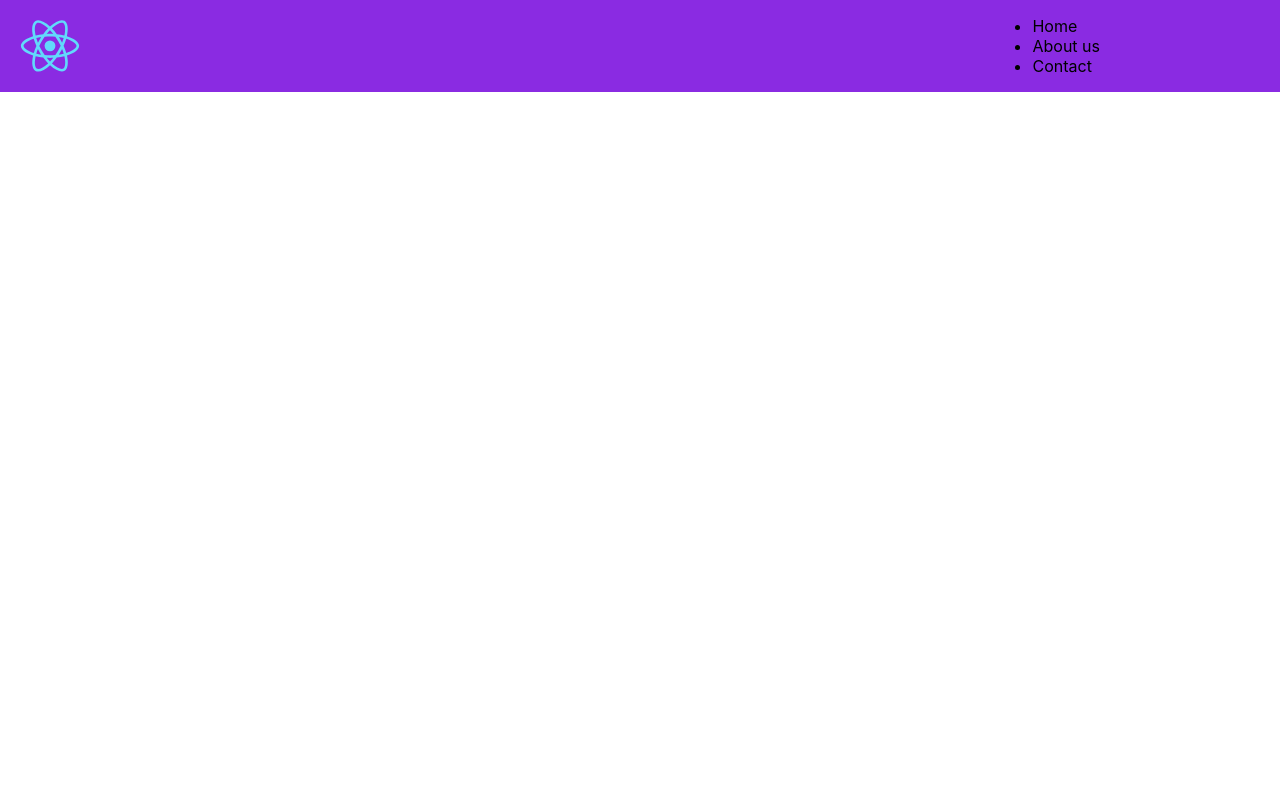
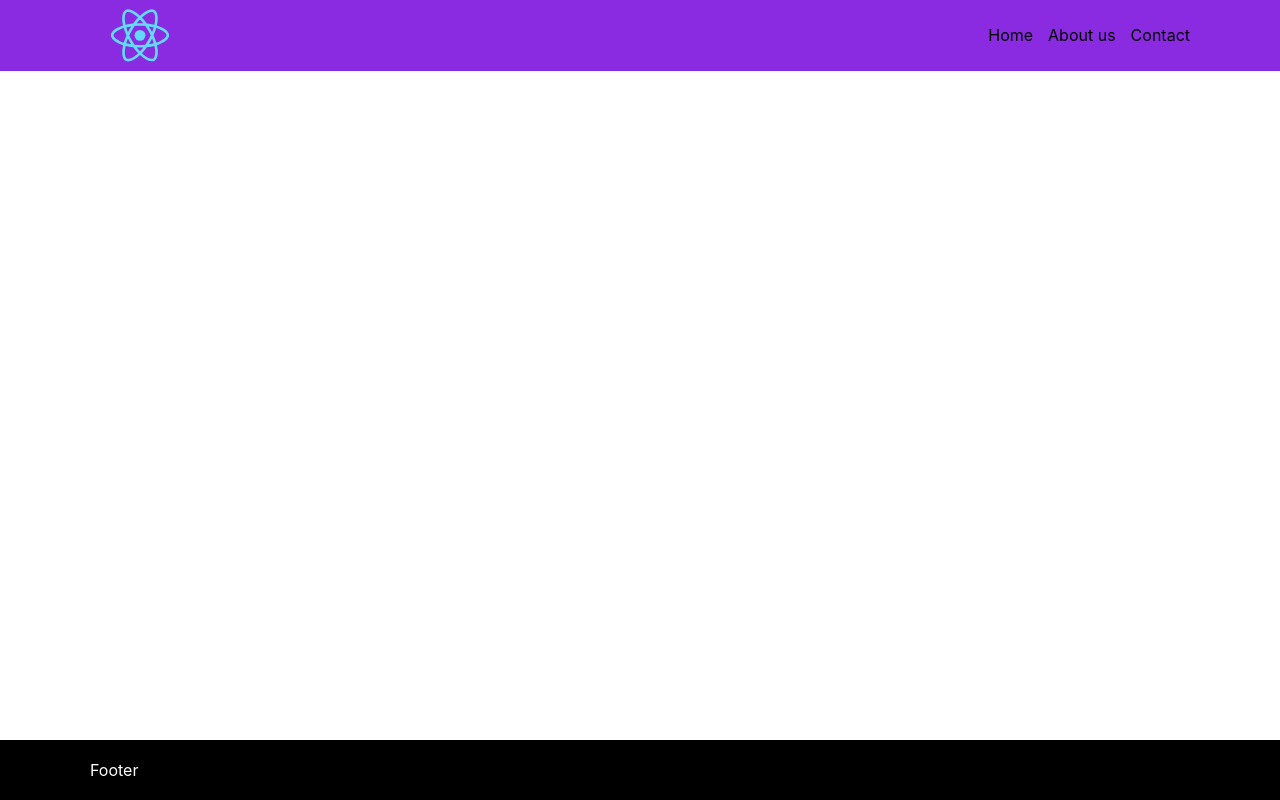
Before and after one commit to FilippoCalvi/progettosorintcalvi, a React (Create React App) app: page / in a window 1280 px wide. Built offline with nearby package versions, Linux system fonts and the light colour scheme.

Commit message:
Create Footer

```diff
--- a/package.json
+++ b/package.json
@@ -6,6 +6,7 @@
     "@testing-library/jest-dom": "^5.17.0",
     "@testing-library/react": "^13.4.0",
     "@testing-library/user-event": "^13.5.0",
+    "next": "^14.1.3",
     "react": "^18.2.0",
     "react-dom": "^18.2.0",
     "react-scripts": "5.0.1",
--- a/src/App.css
+++ b/src/App.css
@@ -1,7 +1,15 @@
 .wrapper {
   max-width: 1100px;
+  margin: auto;
   width: 100%;
   display: flex;
   justify-content: space-between;
   align-items: center;
 }
+
+.App {
+  display: flex;
+  flex-direction: column;
+  min-height: 100vh;
+  justify-content: space-between;
+}
--- a/src/App.js
+++ b/src/App.js
@@ -1,10 +1,12 @@
 import './App.css';
 import Header from './common/Header/Header';
+import Footer from './common/Footer/Footer';
 
 function App() {
   return (
     <div className="App">
       <Header />
+      <Footer />
     </div>
   );
 }
--- /dev/null
+++ b/src/common/Footer/Footer.css
@@ -0,0 +1,5 @@
+#footer{
+    background-color: black;
+    color: white;
+    padding: 20px 0px;
+}
--- /dev/null
+++ b/src/common/Footer/Footer.jsx
@@ -0,0 +1,13 @@
+import React from 'react'
+import './Footer.css'
+const Footer = () => {
+  return (
+    <footer id= "footer">
+        <div className="wrapper">
+        Footer
+        </div>
+    </footer>
+  )
+}
+
+export default Footer
--- a/src/common/Header/Header.css
+++ b/src/common/Header/Header.css
@@ -12,6 +12,5 @@ header {
 nav ul.menu {
     list-style-type: none;
     display: flex;
-
     gap: 15px;
 }
--- a/src/common/Header/Header.jsx
+++ b/src/common/Header/Header.jsx
@@ -7,7 +7,7 @@ const Header = () => {
             <div className="wrapper">
                 <img src={logo} alt="Logo" className="logo"></img>
                     <nav>
-                        <ul>
+                        <ul className="menu">
                         <li>Home</li>
                         <li>About us</li>
                         <li>Contact</li>
```
Also changed, not shown: 1 other file (tests, documents, lock files or other folders).
